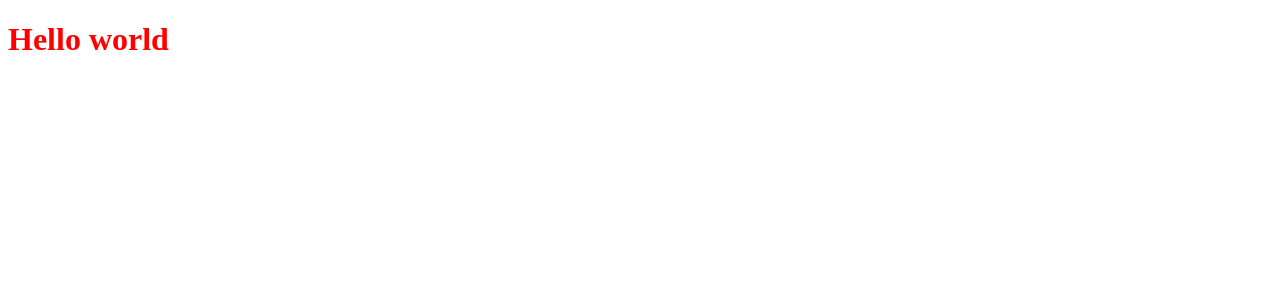
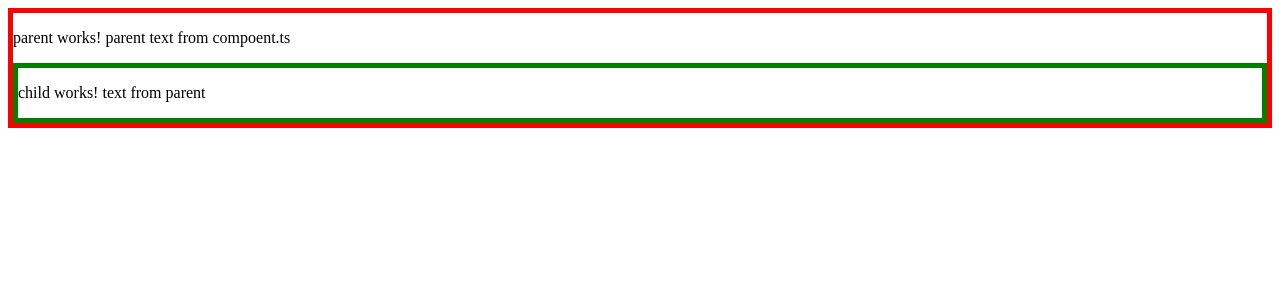
Before and after one commit to valeri879/val-do-angular, an Angular app: page / in a window 1280 px wide. Shown: the top 300 px of the page. Built offline with nearby package versions, Linux system fonts and the light colour scheme.

Commit message:
input-decorator

```diff
--- a/src/app/app.component.html
+++ b/src/app/app.component.html
@@ -1 +1 @@
-<h1>Hello world</h1>
+<app-parent></app-parent>
--- a/src/app/app.component.scss
+++ b/src/app/app.component.scss
@@ -1,3 +1,8 @@
 h1 {
     color: red;
 }
+
+app-parent {
+    display: block;
+    border: 5px solid red;
+}
--- a/src/app/app.module.ts
+++ b/src/app/app.module.ts
@@ -3,10 +3,14 @@
 
 import { AppRoutingModule } from './app-routing.module';
 import { AppComponent } from './app.component';
+import { ParentComponent } from './parent/parent.component';
+import { ChildComponent } from './child/child.component';
 
 @NgModule({
   declarations: [
-    AppComponent
+    AppComponent,
+    ParentComponent,
+    ChildComponent,
   ],
   imports: [
     BrowserModule,
--- /dev/null
+++ b/src/app/child/child.component.html
@@ -0,0 +1 @@
+<p>child works! {{textFromParent}}</p>
--- /dev/null
+++ b/src/app/child/child.component.ts
@@ -0,0 +1,17 @@
+import { Component, Input, OnInit } from '@angular/core';
+
+@Component({
+  selector: 'app-child',
+  templateUrl: './child.component.html',
+  styleUrls: ['./child.component.scss']
+})
+export class ChildComponent implements OnInit {
+
+  @Input() public textFromParent: string = '';
+
+  constructor() { }
+
+  ngOnInit(): void {
+  }
+
+}
--- /dev/null
+++ b/src/app/parent/parent.component.html
@@ -0,0 +1,2 @@
+<p>parent works! {{parentText}}</p>
+<app-child [textFromParent]="textFromParent"></app-child>
--- /dev/null
+++ b/src/app/parent/parent.component.scss
@@ -0,0 +1,4 @@
+app-child {
+    display: block;
+    border: 5px solid green;
+}
--- /dev/null
+++ b/src/app/parent/parent.component.ts
@@ -0,0 +1,18 @@
+import { Component, OnInit } from '@angular/core';
+
+@Component({
+  selector: 'app-parent',
+  templateUrl: './parent.component.html',
+  styleUrls: ['./parent.component.scss']
+})
+export class ParentComponent implements OnInit {
+
+  public parentText: string = 'parent text from compoent.ts';
+  public textFromParent: string = 'text from parent';
+
+  constructor() { }
+
+  ngOnInit(): void {
+  }
+
+}
```
Also changed, not shown: src/app/child/child.component.scss (added).
